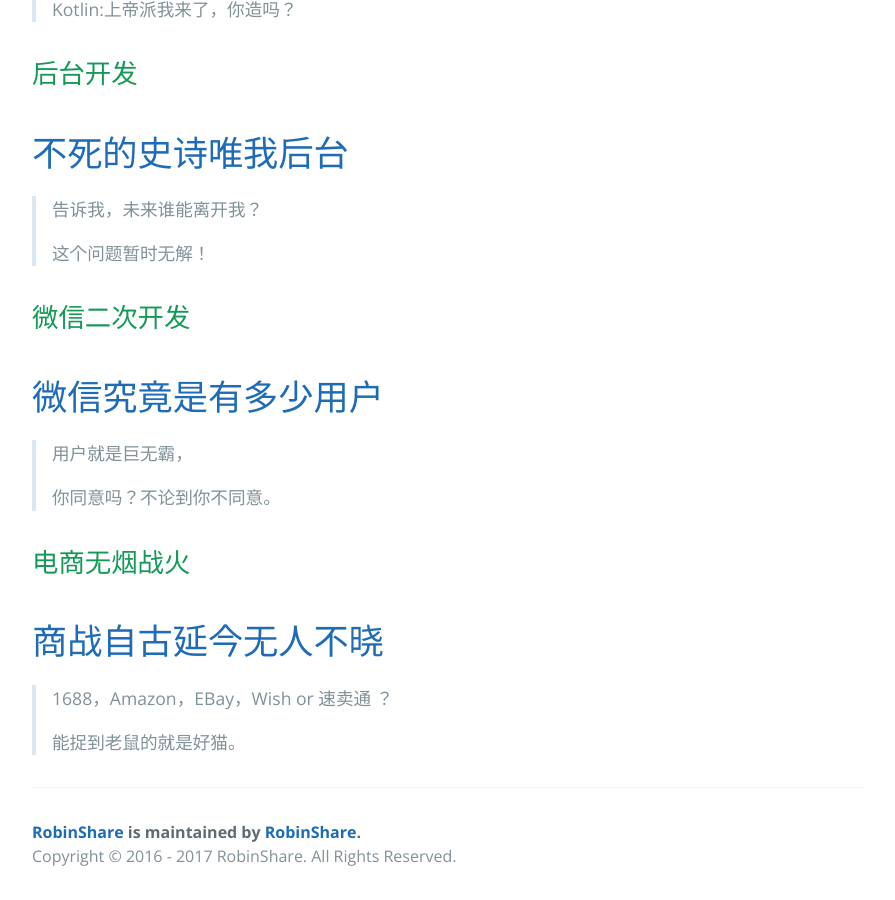
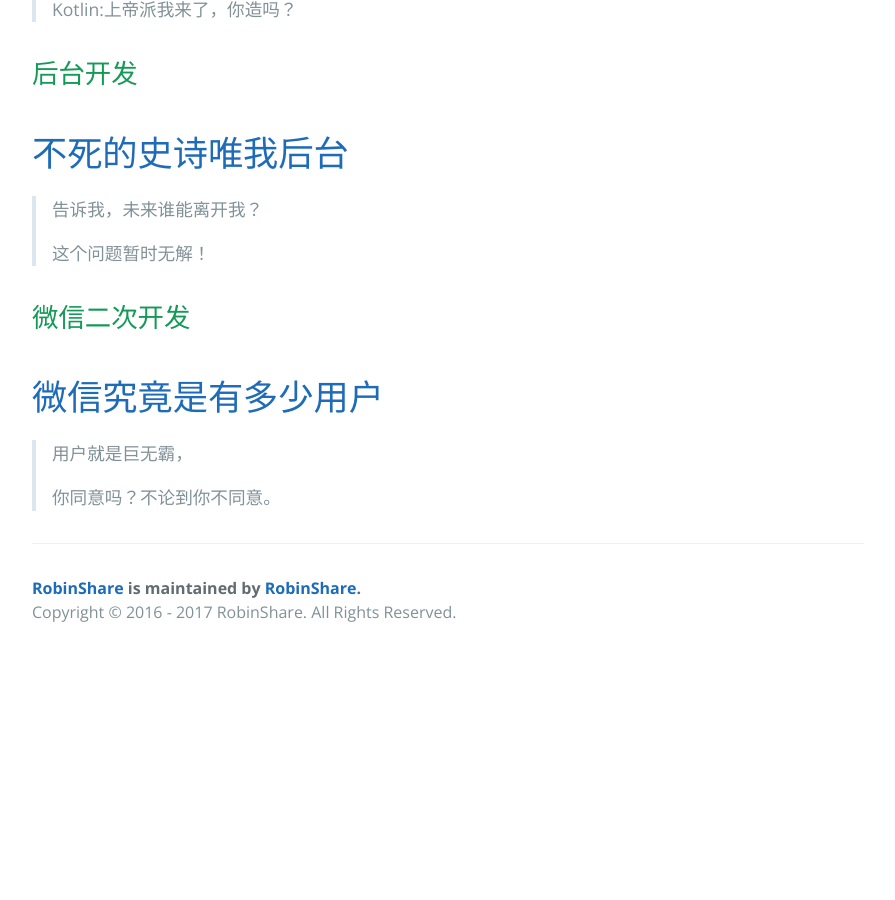
Before and after one commit to RobinShare/RobinShare, a Jekyll site: the page built from index.md, in a window 1280 px wide and 900 px high, scrolled down 1066 px. Shown: the whole window, without its empty margins (192-1087 px from the left). Built offline with Jekyll 4.4.1, drawn with Linux system fonts in a browser that asks for light colours; after the commit the page ends 1722 px from its top, so only the background shows below that.

Commit message:
delete somethings

```diff
--- a/index.md
+++ b/index.md
@@ -63,15 +63,3 @@ MacBook**愉快的创游**世界
 >  用户就是巨无霸，
 >
 >  你同意吗？不论到你不同意。
-
-
-
-
-
-## 电商无烟战火
-
-# [商战自古延今无人不晓](md/electricityArticleMark.md)
-
->  1688，Amazon，EBay，Wish or 速卖通 ？
->
->  能捉到老鼠的就是好猫。
```
Also changed, not shown: md/electricityArticleMark.md (deleted, +0 -11 lines), md/amazon.md (renamed from md/electricityArticleMark/amazon.md), 5 other files.
